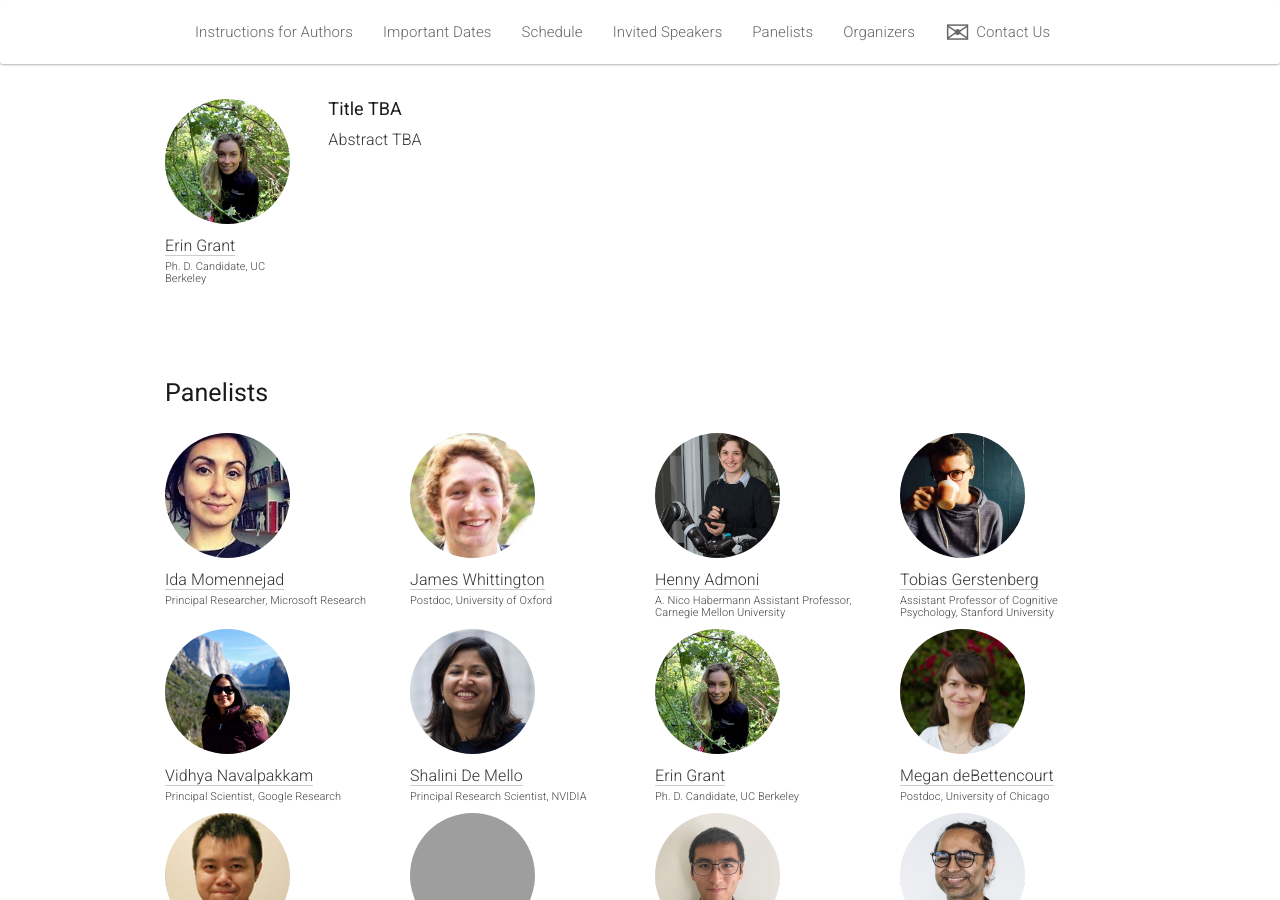
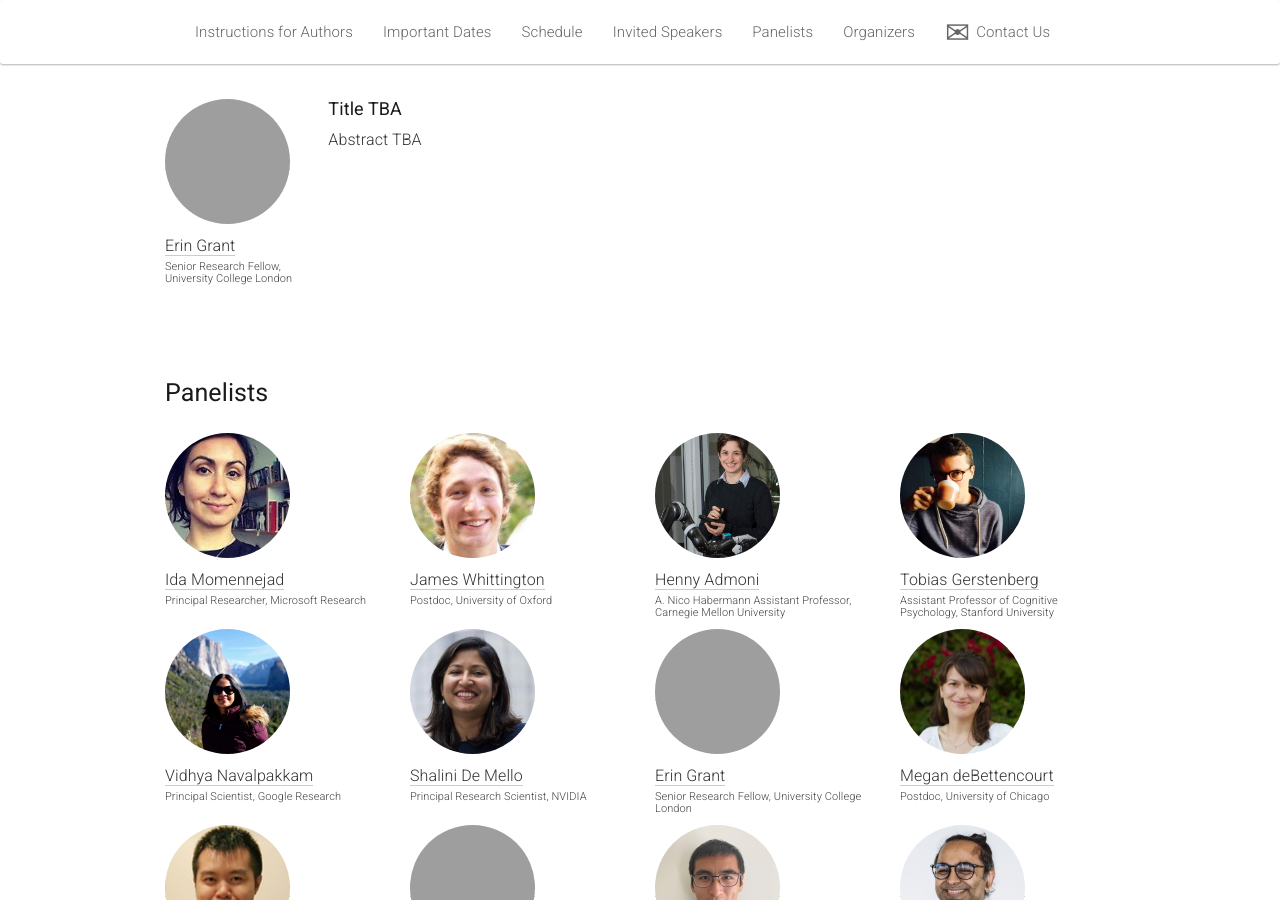
Before and after one commit to attention-learning-workshop/attention-learning-workshop.github.io, a Jekyll site: the page built from _pages/home_2022.md, in a window 1280 px wide and 900 px high, scrolled down 6993 px. Built offline with Jekyll 4.4.1, drawn with Linux system fonts in a browser that asks for light colours; nearby versions of some CDN libraries; grey boxes are pictures that could not be loaded.

Commit message:
update EG photo, affil

```diff
--- a/_data/speakers.yml
+++ b/_data/speakers.yml
@@ -75,8 +75,8 @@
 
 - name: Erin Grant
   url: https://eringrant.github.io/
-  photo: EG.jpg
-  affil: Ph. D. Candidate, UC Berkeley
+  photo: EG.png
+  affil: Senior Research Fellow, University College London
   # talk_title: TBA
   # talk_abstract: TBA
   category: speakers
```
Also changed, not shown: 2022/img/speakers/EG.jpg (deleted), 1 other file.
